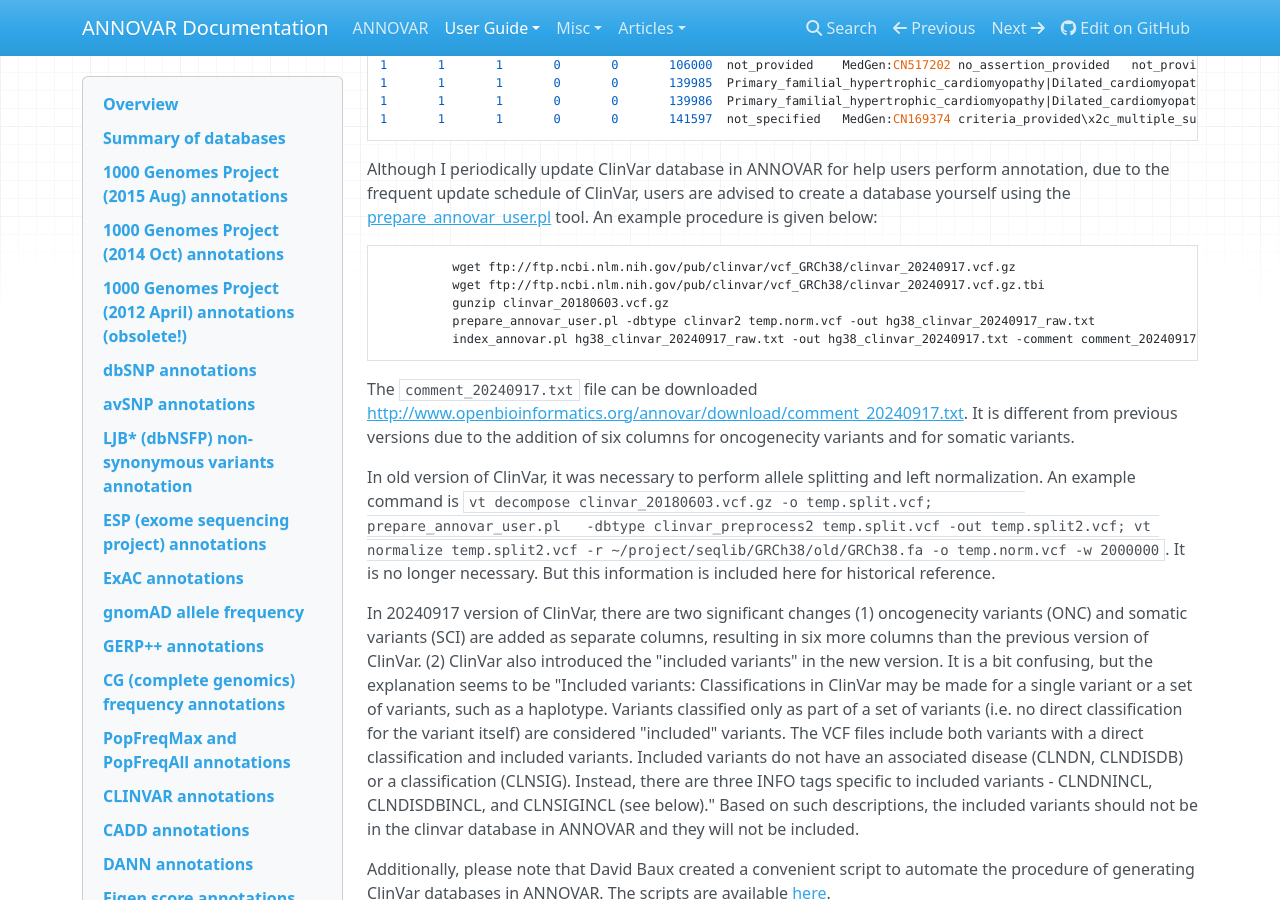
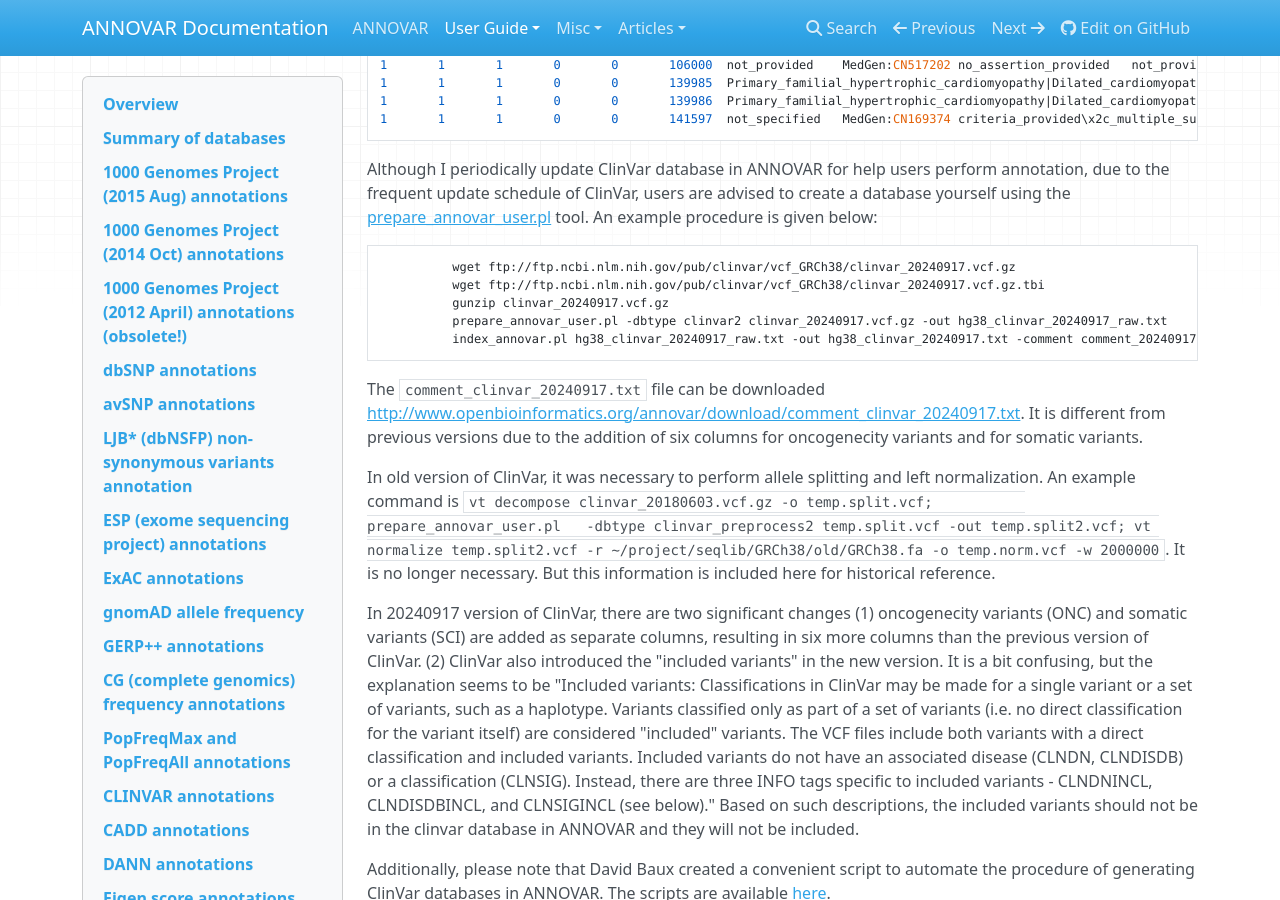
Before and after one commit to WGLab/doc-ANNOVAR, an MkDocs documentation site: the page built from docs/user-guide/filter.md, in a window 1280 px wide and 900 px high, scrolled down 24217 px. Built offline with MkDocs 1.6.1, drawn with Linux system fonts in a browser that asks for light colours; nearby versions of some CDN libraries; comment, search, counter and statistics services are not loaded.

Commit message:
Update filter.md

````diff
--- a/docs/user-guide/filter.md
+++ b/docs/user-guide/filter.md
@@ -996,12 +996,12 @@ Although I periodically update ClinVar database in ANNOVAR for help users perfor
 ```
           wget ftp://ftp.ncbi.nlm.nih.gov/pub/clinvar/vcf_GRCh38/clinvar_20240917.vcf.gz
           wget ftp://ftp.ncbi.nlm.nih.gov/pub/clinvar/vcf_GRCh38/clinvar_20240917.vcf.gz.tbi
-          gunzip clinvar_20180603.vcf.gz
-          prepare_annovar_user.pl -dbtype clinvar2 temp.norm.vcf -out hg38_clinvar_20240917_raw.txt
+          gunzip clinvar_20240917.vcf.gz
+          prepare_annovar_user.pl -dbtype clinvar2 clinvar_20240917.vcf.gz -out hg38_clinvar_20240917_raw.txt
           index_annovar.pl hg38_clinvar_20240917_raw.txt -out hg38_clinvar_20240917.txt -comment comment_20240917.txt
 ```
 
-The `comment_20240917.txt` file can be downloaded [http://www.openbioinformatics.org/annovar/download/comment_20240917.txt](here). It is different from previous versions due to the addition of six columns for oncogenecity variants and for somatic variants.
+The `comment_clinvar_20240917.txt` file can be downloaded [http://www.openbioinformatics.org/annovar/download/comment_clinvar_20240917.txt](here). It is different from previous versions due to the addition of six columns for oncogenecity variants and for somatic variants.
 
 In old version of ClinVar, it was necessary to perform allele splitting and left normalization. An example command is `vt decompose clinvar_20180603.vcf.gz -o temp.split.vcf;           prepare_annovar_user.pl   -dbtype clinvar_preprocess2 temp.split.vcf -out temp.split2.vcf; vt normalize temp.split2.vcf -r ~/project/seqlib/GRCh38/old/GRCh38.fa -o temp.norm.vcf -w 2000000`. It is no longer necessary. But this information is included here for historical reference.
 
````
